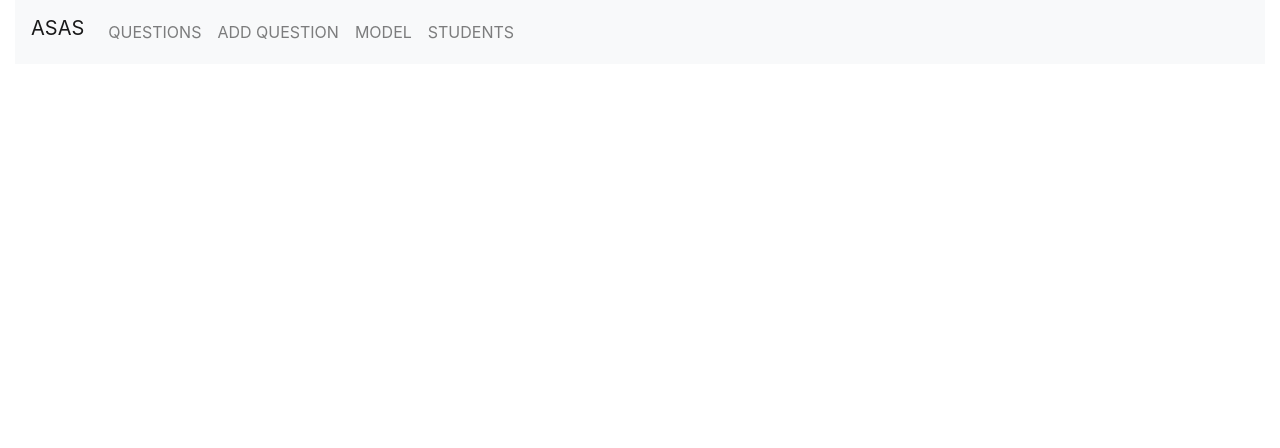
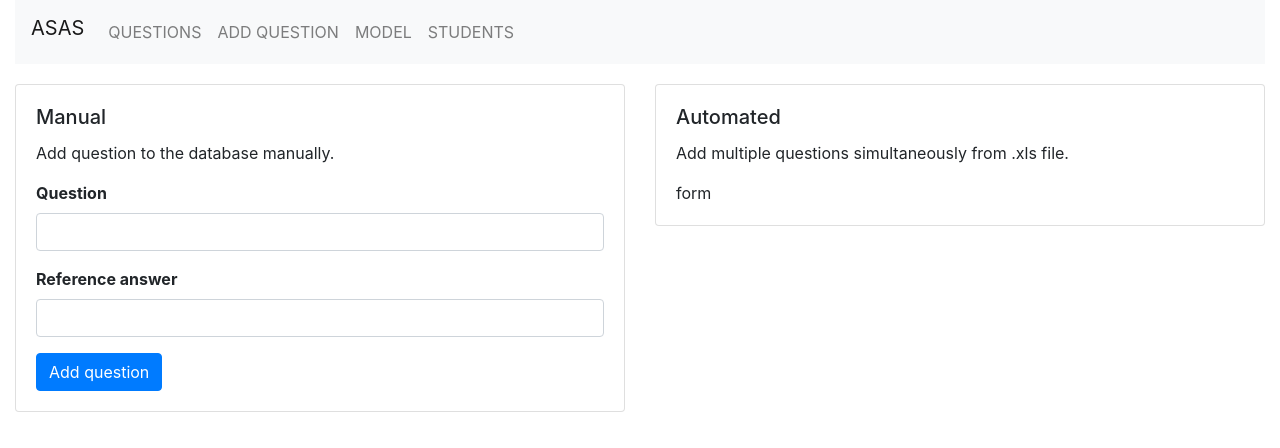
Before and after one commit to vemichelleve/asas, a React (Create React App) app in the folder frontend/: page /admin/addquestion in a window 1280 px wide. Shown: the top 448 px of the page. Built offline with nearby package versions, Linux system fonts and the light colour scheme.

Commit message:
add question

```diff
--- a/frontend/src/App.js
+++ b/frontend/src/App.js
@@ -10,6 +10,7 @@ import StudentNavBar from './navbar/StudentNavBar'
 import QuestionList from './questions/QuestionList'
 import StudentList from './students/StudentList'
 import StudentDetails from './students/StudentDetails'
+import AddQuestion from './questions/AddQuestion'
 
 const BaseLayout = () => (
   <div className='container-fluid'>
@@ -30,6 +31,7 @@ const BaseLayout = () => (
       <Route path='/admin' exact component={QuestionList} />
       <Route path='/admin/students' exact component={StudentList} />
       <Route path='/admin/students/:pk' component={StudentDetails} />
+      <Route path='/admin/addquestion' exact component={AddQuestion} />
     </div>
 
   </div>
--- /dev/null
+++ b/frontend/src/questions/AddQuestion.js
@@ -0,0 +1,70 @@
+import React, { Component } from 'react'
+import QuestionService from './QuestionService'
+
+const questionService = new QuestionService();
+
+class AddQuestion extends Component {
+    constructor(props) {
+        super(props);
+        this.state = {
+            question: '',
+            refans: '',
+        }
+        this.handleSubmit = this.handleSubmit.bind(this)
+    }
+
+    handleAdd() {
+        questionService.addQuestion({
+            'question': this.state.question,
+            'refans': this.state.refans,
+        }).then((response) => {
+            console.log(response);
+        }).catch(() => {
+            console.log('error');
+        });
+    }
+
+    handleSubmit(event) {
+        event.preventDefault();
+        this.handleAdd();
+    }
+
+    render() {
+        return (
+            <div className='row' style={{ marginTop: '20px' }}>
+                <div className='col-sm-6'>
+                    <div className='card'>
+                        <div className='card-body'>
+                            <h5 className='card-title'>Manual</h5>
+                            <p className='card-text'>Add question to the database manually.</p>
+                            <form onSubmit={this.handleSubmit}>
+                                <div className='form-group'>
+                                    <label><b>Question</b></label>
+                                    <input type='text' className='form-control' onChange={(e) => this.setState({ question: e.target.value })} />
+                                </div>
+                                <div className='form-group'>
+                                    <label><b>Reference answer</b></label>
+                                    <input type='text' className='form-control' onChange={(e) => this.setState({ refans: e.target.value })} />
+                                </div>
+                                <button className='btn btn-primary' type='submit'>Add question</button>
+                            </form>
+                        </div>
+                    </div>
+                </div>
+                <div className='col-sm-6'>
+                    <div className='card'>
+                        <div className='card-body'>
+                            <h5 className='card-title'>Automated</h5>
+                            <p className='card-text'>Add multiple questions simultaneously from .xls file.</p>
+                            <div>
+                                form
+                            </div>
+                        </div>
+                    </div>
+                </div>
+            </div>
+        );
+    }
+}
+
+export default AddQuestion;
```
Also changed, not shown: 1 other file (tests, documents, lock files or other folders).
